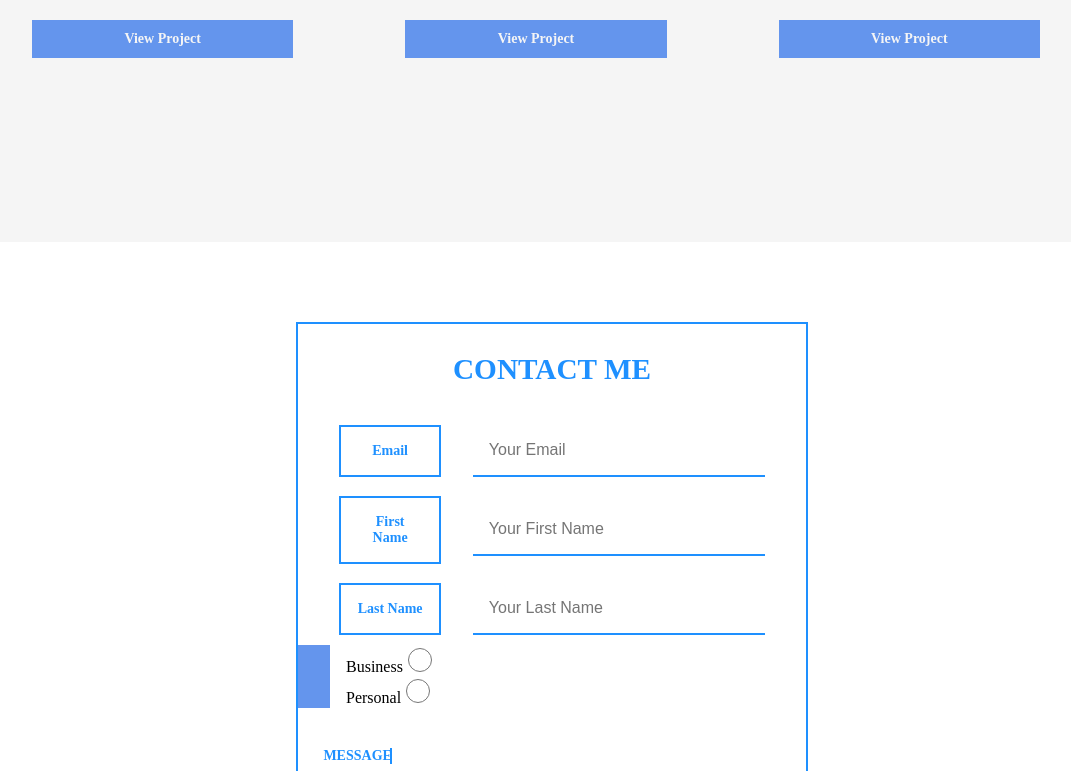
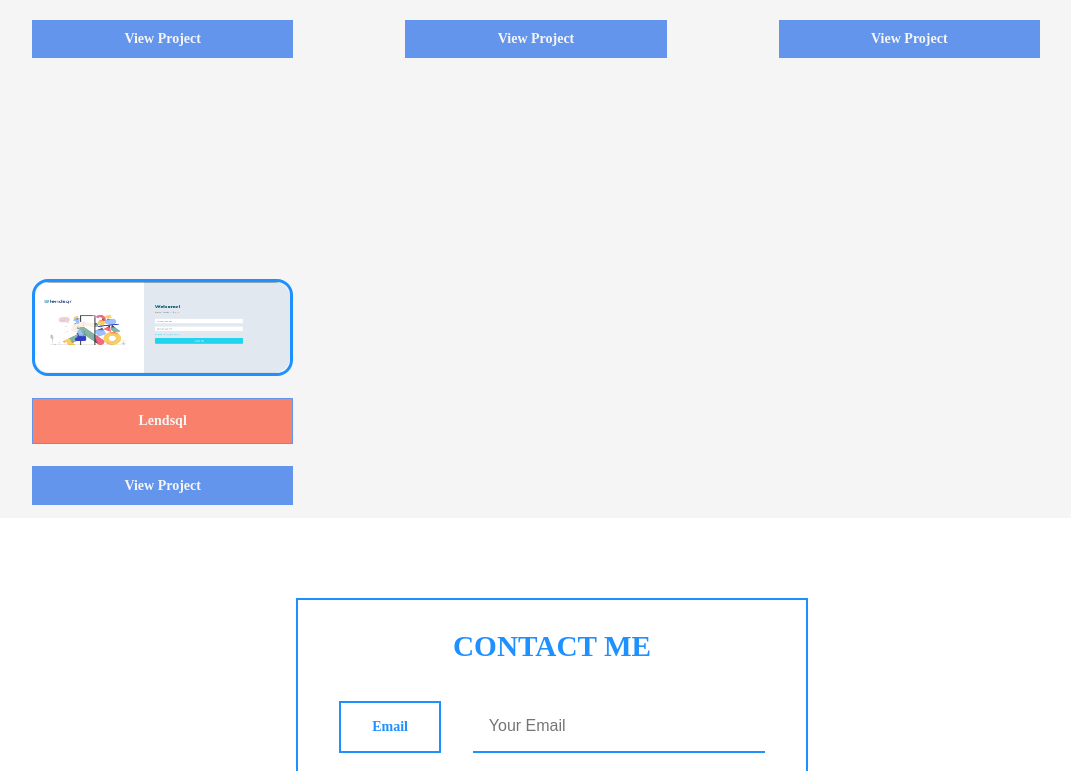
Before and after one commit to lilphemy/Portfolio-main, a React (Create React App) app: page / in a window 1280 px wide. Shown: the part 3170-3941 px from the top of the page, without its empty margins (184-1255 px from the left). Built offline with nearby package versions, Linux system fonts and the light colour scheme.

Commit message:
updates on elements heights on browser's windows

```diff
--- a/src/components/aboutme/abooutme.js
+++ b/src/components/aboutme/abooutme.js
@@ -2,8 +2,6 @@
 import React from "react"
 import Classes from "./aboutme.module.css"
 import myImage from "../../imagesproj/lilphemy.PNG"
-
-
 
 
 const AboutComp = function () {
--- a/src/components/contactform/contactform.module.css
+++ b/src/components/contactform/contactform.module.css
@@ -127,7 +127,7 @@
 }
 
 .container input:checked ~ .inputTitle {
-    background-color: cornflowerblue;
+    background-color: red;
 }
 
 .inputTitle::after {
--- a/src/components/projectscomp/projectcomp.js
+++ b/src/components/projectscomp/projectcomp.js
@@ -9,10 +9,12 @@ function ProjectDisplay() {
 
     const [dataBuck, setDataBuck] = useState(projectData);
 
+    alert(window.innerHeight)
+
     return (
         <React.Fragment>
-            <div id = "4" className={Classes.projBuck}>
-                <div className = {Classes.projTitle}>
+            <div id="4" className={Classes.projBuck}>
+                <div className={Classes.projTitle}>
                     <h3>Projects</h3>
                     <div className={Classes.bottomLine}></div>
                 </div>
@@ -22,15 +24,15 @@ function ProjectDisplay() {
                             const { id, name, imgdir, linkResource } = item
                             return (
                                 <React.Fragment key={id}>
-                                    <div  className={Classes.singleItem}>
+                                    <div className={Classes.singleItem}>
                                         <div className={Classes.imgCont}>
-                                            <img alt = {name} className={Classes.imgPitch} src={imgdir}></img>
+                                            <img alt={name} className={Classes.imgPitch} src={imgdir}></img>
                                         </div>
                                         <div className={Classes.imgText}>
                                             <p>{name}</p>
                                         </div>
-                                        <div className = {Classes.btnLink}>
-                                            <a className={Classes.anchLink} target="_blank" rel= "noreferrer" href={linkResource}>view project</a>
+                                        <div className={Classes.btnLink}>
+                                            <a className={Classes.anchLink} target="_blank" rel="noreferrer" href={linkResource}>view project</a>
                                         </div>
                                     </div>
                                 </React.Fragment >
--- a/src/components/projectscomp/projectcomp.module.css
+++ b/src/components/projectscomp/projectcomp.module.css
@@ -8,7 +8,7 @@
 }
 
 .projBlock {
-    height: fit-content;
+
     box-sizing: border-box;
     margin: auto;
     /* margin-top: 3rem;*/
@@ -39,9 +39,9 @@
 }
 
 .singleItem {
-    /* margin: 5rem auto; */
-    width: 100%;
-    height: 100%;
+    margin: auto 2rem;
+    width: 60%;
+    height: 60%;
 }
 
 .imgCont {
--- a/src/databucket/projectdata.js
+++ b/src/databucket/projectdata.js
@@ -6,6 +6,7 @@ import StrapiReact from "../projectimg/StrapiReact.PNG"
 import VirtualKey from "../projectimg/Virtualkeyboard.PNG"
 import Maihome from "../projectimg/maihomeProj.png"
 import ComeradeNg from "../projectimg/comradengshot.png"
+import lendsql from "../projectimg/lendsqr.png"
 
 
 
@@ -46,4 +47,10 @@ export const projectData = [
         imgdir: Maihome,
         linkResource:"https://maihomminvest.com/",
     },
+    {
+        id: 7,
+        name: "lendsql",
+        imgdir: lendsql,
+        linkResource:"https://lilphemy-lendsql-app.vercel.app/",
+    },
 ]
--- a/tailwind.config.js
+++ b/tailwind.config.js
@@ -1,6 +1,8 @@
 /** @type {import('tailwindcss').Config} */
 module.exports = {
-  content: [],
+  content: [
+    "./src/components/projectcomp/projectcomp"
+  ],
   theme: {
     extend: {},
   },
```
Also changed, not shown: src/projectimg/lendsqr.png (added), 1 other file (tests, documents, lock files or other folders).
